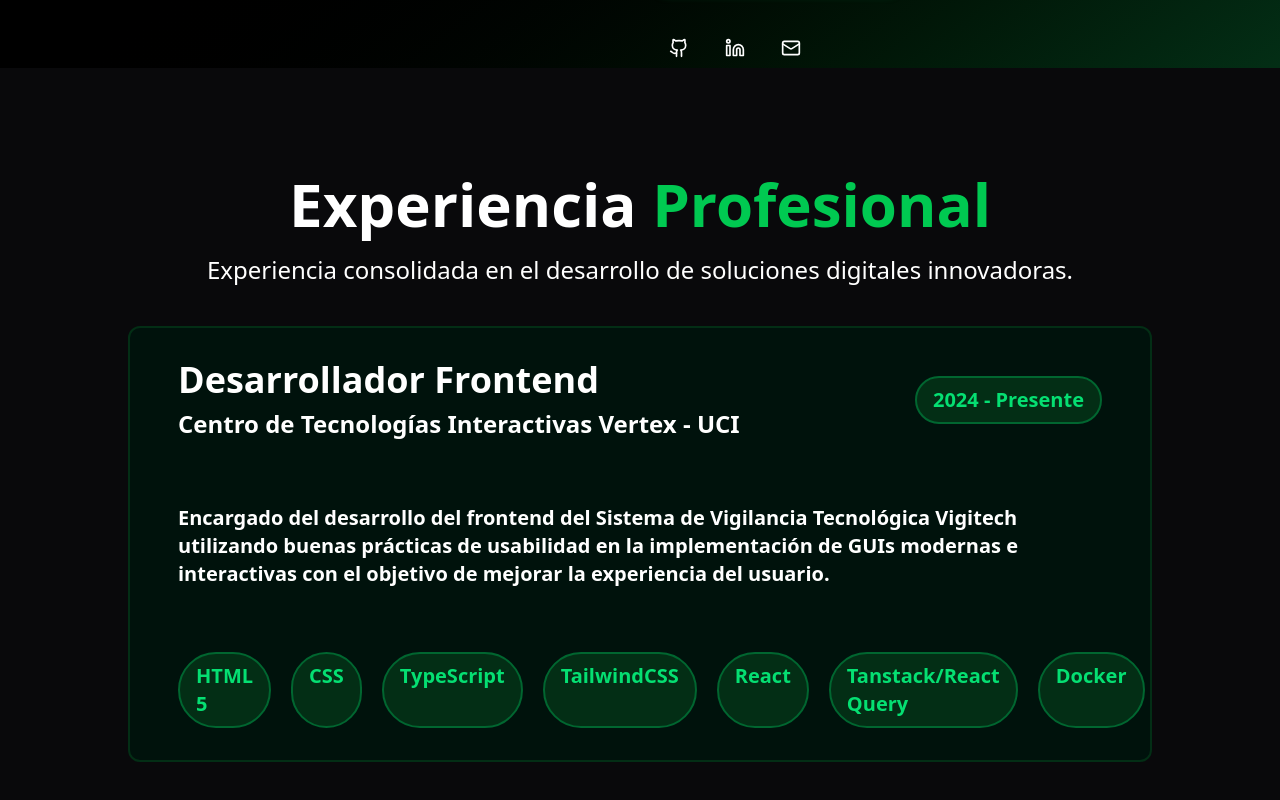
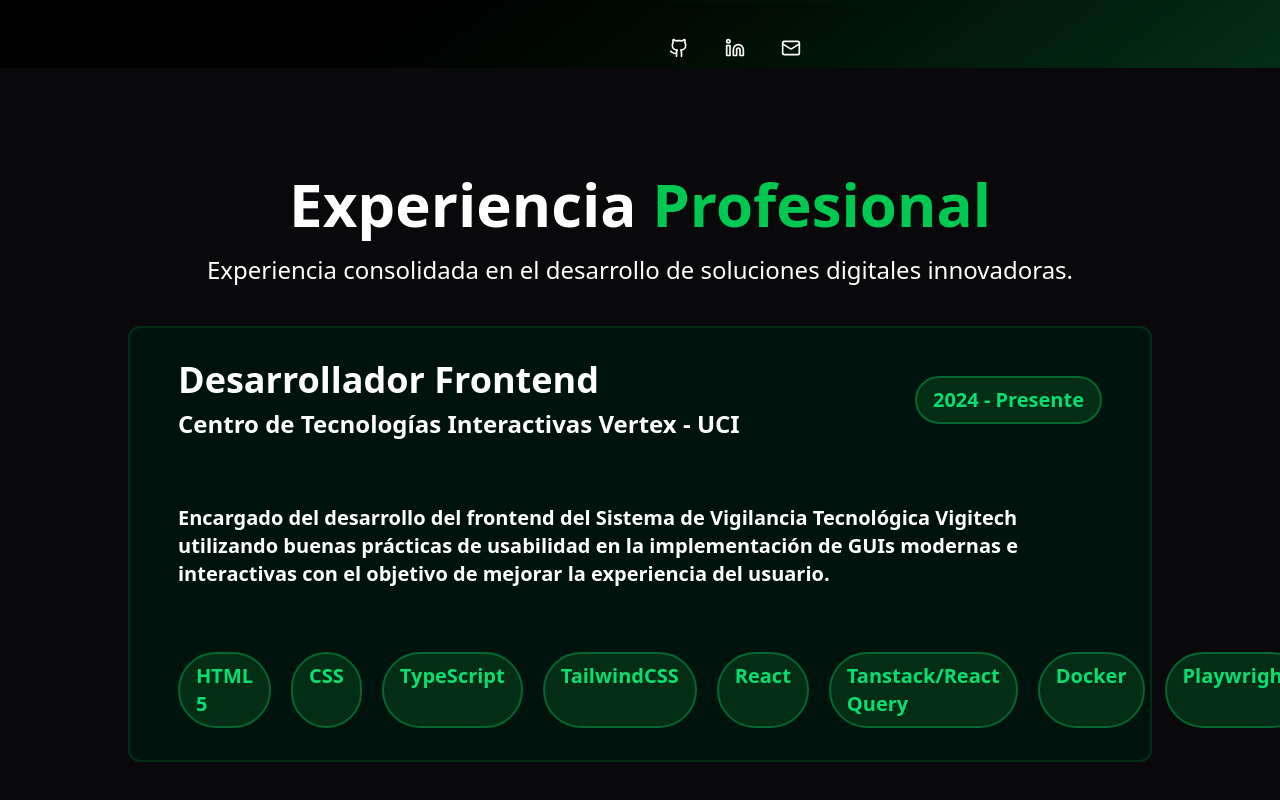
Before and after one commit to Abero-dev/Portafolio, a React (Vite) app: page / in a window 1280 px wide. Shown: the part 884-1684 px from the top of the page. Built offline with nearby package versions, Linux system fonts and the light colour scheme.

Commit message:
Se añadió una nueva tecnología en la sección Experiencia

```diff
--- a/src/App.tsx
+++ b/src/App.tsx
@@ -1,6 +1,7 @@
 import Navbar from "./components/Header";
 import Experiencia from "./sections/Experiencia";
 import Hero from "./sections/Hero";
+import Tecnologías from "./sections/Tecnologías";
 
 function App() {
   return (
@@ -8,6 +9,7 @@
       <Navbar />
       <Hero />
       <Experiencia />
+      <Tecnologías />
     </div>
   )
 }
--- a/src/sections/Experiencia.tsx
+++ b/src/sections/Experiencia.tsx
@@ -28,6 +28,7 @@
                     <p className="border-2 border-green-800 bg-green-950 text-xl text-green-400 px-4 py-2 rounded-full font-semibold">React</p>
                     <p className="border-2 border-green-800 bg-green-950 text-xl text-green-400 px-4 py-2 rounded-full font-semibold">Tanstack/React Query</p>
                     <p className="border-2 border-green-800 bg-green-950 text-xl text-green-400 px-4 py-2 rounded-full font-semibold">Docker</p>
+                    <p className="border-2 border-green-800 bg-green-950 text-xl text-green-400 px-4 py-2 rounded-full font-semibold">Playwright</p>
                 </div>
             </div>
         </section>
--- a/src/sections/Tecnologías.tsx
+++ b/src/sections/Tecnologías.tsx
@@ -0,0 +1,7 @@
+function Tecnologías() {
+    return (
+        <section className="min-h-screen"></section>
+    )
+}
+
+export default Tecnologías
```
